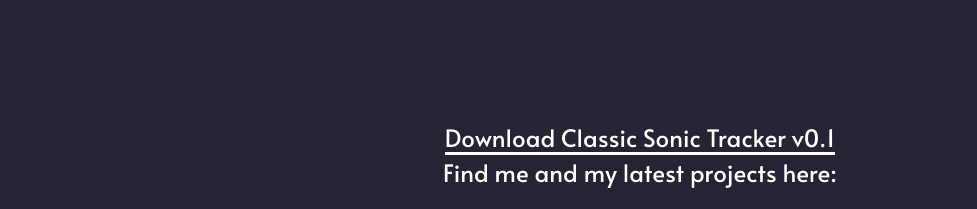
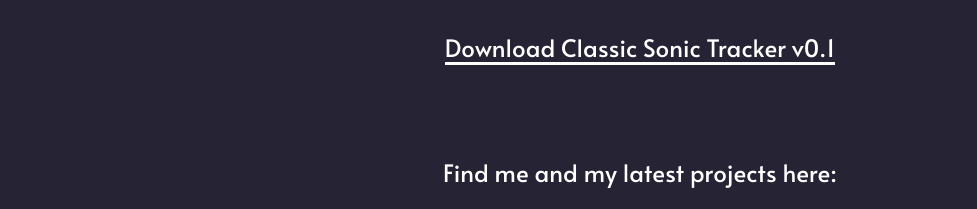
Before and after one commit to timpz/timpz.github.io, a plain HTML site: page index.html in a window 1280 px wide. Shown: the part 426-635 px from the top of the page, without its empty margins (0-977 px from the left). Drawn offline with Linux system fonts and the light colour scheme.

Commit message:
Update index.html
changed linkdiv margins to 3%

```diff
--- a/index.html
+++ b/index.html
@@ -31,10 +31,10 @@
 		}
 
 		.linkdiv {
-			margin-left: 10%;
-			margin-right: 10%;
-			margin-top: 10%;
-			margin-bottom: 10%;
+			margin-left: 3%;
+			margin-right: 3%;
+			margin-top: 3%;
+			margin-bottom: 3%;
 		}
 
 		.link {
```
